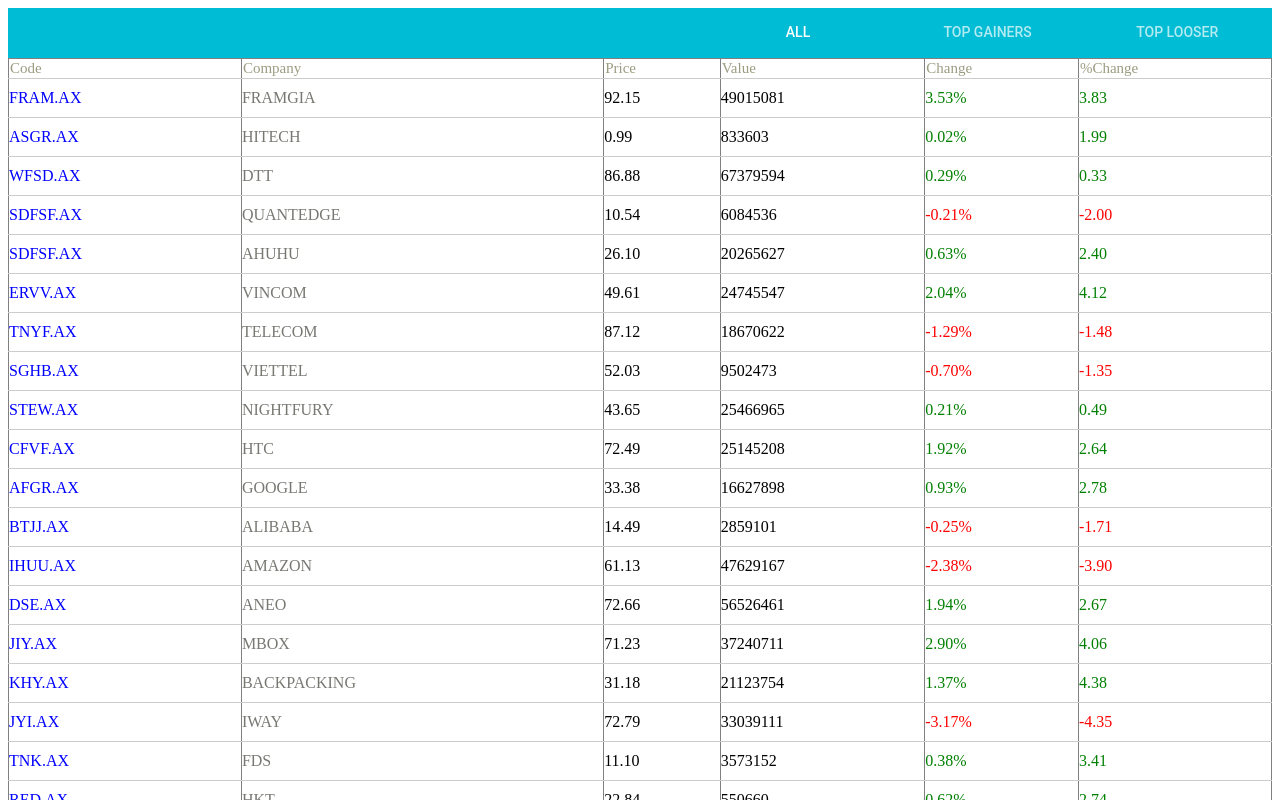
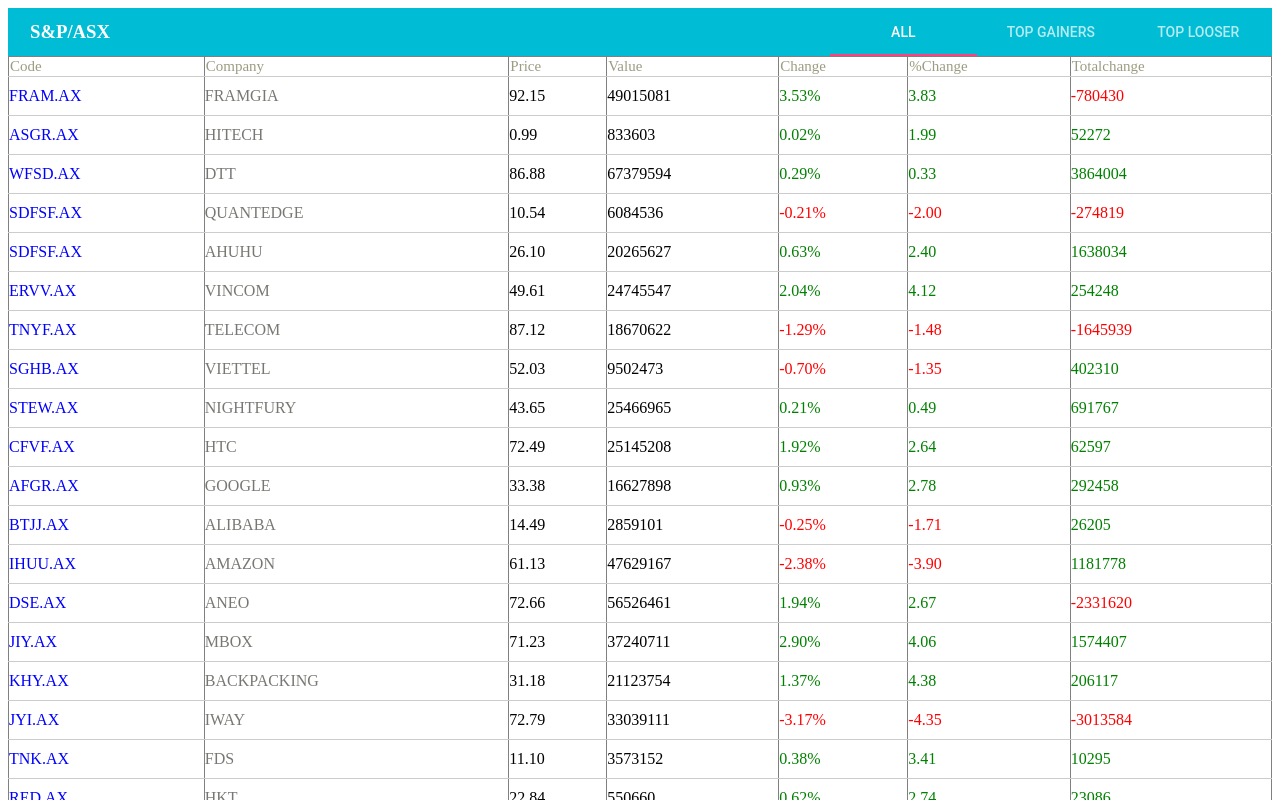
Before and after one commit to trinh7293/Quant_edge, a React (Create React App) app: page / in a window 1280 px wide. Shown: the top 800 px of the page. Built offline with nearby package versions, Linux system fonts and the light colour scheme.

Commit message:
nearly complete layout

```diff
--- a/public/index.html
+++ b/public/index.html
@@ -5,18 +5,32 @@
     <link rel="stylesheet" href="styles/font-awesome-4.7.0/css/font-awesome.min.css">
     <style>
       .tabs {
+        height: 48px;
+        background-color: #00bcd4;
+        position: relative;
       }
       .tabs > div:first-child {
-        height: 50px;
-        display: block !important;
+        position: absolute;
+        width: 35% !important;
+        right: 0;
       }
       .tabs > div:nth-child(2) {
-        display: none;
+        position: absolute;
+        width: 35% !important;
+        right: 0;
+        top: 48px;
       }
-      .tab {
+      .title {
+        position: absolute;
+        z-index: 1;
+        top: 2px;
+        left: 30px;
+        color: #fff;
+      }
+/*      .tab {
         width : 15% !important;
         float: right;
-      }
+      }*/
       table { border-collapse: collapse; }
       .main-table tr {
          border-bottom: 1px solid #ccc;
--- a/src/components/App.js
+++ b/src/components/App.js
@@ -5,6 +5,7 @@
 const App = () => (
   <div>
     <Tabs />
+    <VisibleTable />
   </div>
 )
 
--- a/src/components/Row.js
+++ b/src/components/Row.js
@@ -22,6 +22,7 @@
       <td>{value}</td>
       <td style= {color(percentChangePrice)}>{`${changePrice.toFixed(2)}%`}</td>
       <td style= {color(percentChangePrice)}>{percentChangePrice.toFixed(2)}</td>
+      <td style= {color(totalChangeValue)}>{totalChangeValue}</td>
     </tr>
   )
 }
--- a/src/components/Table.js
+++ b/src/components/Table.js
@@ -15,6 +15,7 @@
             <th>Value</th>
             <th>Change</th>
             <th>%Change</th>
+            <th>Totalchange</th>
           </tr>
           {this.props.lists.map(list => (
             <Row
--- a/src/components/Tabs.js
+++ b/src/components/Tabs.js
@@ -33,21 +33,18 @@
 
   render() {
     return (
+      <div>
+        <h3 className='title'>S&P/ASX</h3>
         <Tabs
           className = 'tabs'
           value={this.state.value}
           onChange={this.handleChange}
         >
-        <Tab className = 'tab' label="TOP LOOSER" value="TOP_LOOSER">
-          <VisibleTable />
-        </Tab>
-        <Tab className = 'tab' label="TOP GAINERS" value="TOP_GAINERS">
-          <VisibleTable />
-        </Tab>
-        <Tab className = 'tab' label="ALL" value="SHOW_ALL">
-          <VisibleTable />
-        </Tab>
+          <Tab className = 'tab' label="ALL" value="SHOW_ALL" />
+          <Tab className = 'tab' label="TOP GAINERS" value="TOP_GAINERS" />
+          <Tab className = 'tab' label="TOP LOOSER" value="TOP_LOOSER" />
         </Tabs>
+      </div>
     );
   }
 
--- a/src/containers/VisibleTable.js
+++ b/src/containers/VisibleTable.js
@@ -1,19 +1,27 @@
 import { connect } from 'react-redux'
 import Table from '../components/Table'
 import { jump } from '../actions'
+
+function sortTop(arr) {
+  return arr.slice(0).sort((a, b) => {
+    return b.totalChangeValue - a.totalChangeValue;
+  });
+}
+
+function sortBot(arr) {
+  return arr.slice(0).sort((a, b) => {
+    return a.totalChangeValue - b.totalChangeValue;
+  });
+}
 
 const getVisibleTable = (lists, filter) => {
   switch(filter) {
     case 'SHOW_ALL':
       return lists
     case 'TOP_GAINERS':
-      return lists.sort((a, b) => {
-        return b.totalChangeValue - a.totalChangeValue;
-      }).slice(0, 21)
+      return sortTop(lists).slice(0, 21)
     case 'TOP_LOOSER':
-      return lists.sort((a, b) => {
-        return a.totalChangeValue - b.totalChangeValue;
-      }).slice(0, 21)
+      return sortBot(lists).slice(0, 21)
   }
 }
 
```
Lines whose indentation alone changed are shown as unchanged.
